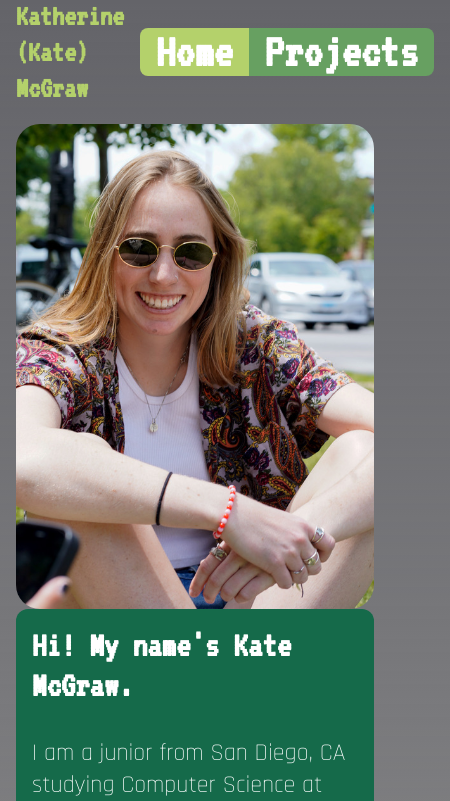
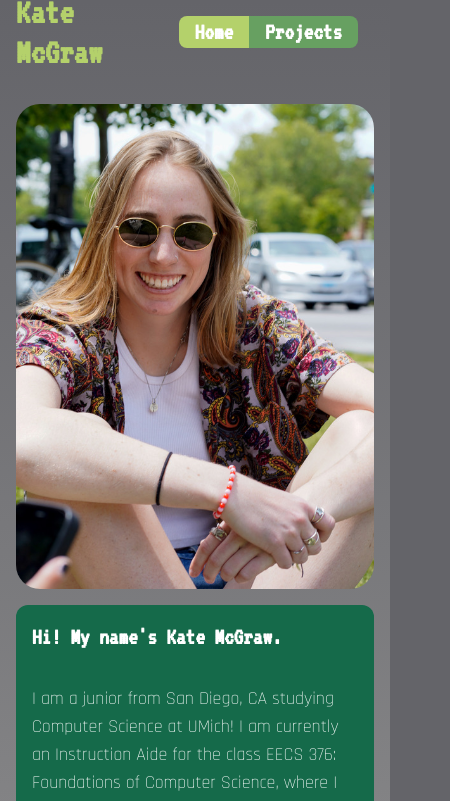
Before and after one commit to katemcgraw0/katesweb, a Next.js app: page / in a window 390 px wide. Shown: the top 801 px of the page, 450 px wide, since content can reach past the window. Built offline with nearby package versions, Linux system fonts and the light colour scheme.

Commit message:
lots of styling changes

```diff
--- a/components/layout.js
+++ b/components/layout.js
@@ -6,13 +6,17 @@ import Link from 'next/link';
 
 const Layout = ({ children }) => {
   return (
+    <div className="flex flex-col min-h-screen w-full p-0">
+      {/* Include the Head component here */}
+      <Head>
+        <meta name="viewport" content="width=device-width, initial-scale=1.0" />
+      </Head>
 
-    <div className="flex flex-col min-h-screen">
+      {/* Rest of your layout */}
       <Navbar />
-      <main className="flex-grow">{children}</main>
-      <Footer className="mt-auto" />
+      <main className="flex flex-col flex-grow w-full">{children}</main>
+      <Footer className="mt-auto w-full m-0 p-0" />
     </div>
   );
 };
-
 export default Layout;
--- a/components/navbar.js
+++ b/components/navbar.js
@@ -8,25 +8,25 @@ const Navbar = () => {
   const isHomePage = router.pathname === '/';
   const isProjectsPage = router.pathname == '/projects';
   return (
-    <nav className="bg-toolBar pt-5 pb-10">
+    <nav className="bg-toolBar sm:pt-5 pt pb-10">
       <div className="max-w-7xl mx-auto px-4 sm:px-6 lg:px-8">
         <div className="flex items-center justify-between h-16">
           <div className="flex items-center">
             <div className="flex items-center space-x-4">
-              <a className="md:text-5xl font-custom font-bold text-green5 text-3xl">Katherine (Kate) McGraw</a>
+              <a className="md:text-5xl font-custom font-bold text-green5 sm:text-5xl text-4xl"><span className="hidden md:inline">Katherine (</span>Kate<span className="hidden md:inline">)</span> McGraw</a>
             </div>
           </div>
           <div className="flex px-4">
             <Link legacyBehavior href="/">
             <a
-                className={`block text-5xl font-custom font-bold text-white rounded-l-lg px-4 ${isHomePage ? 'bg-green5' : 'bg-green4'
+                className={`block text-2xl sm:text-5xl font-custom font-bold text-white rounded-l-lg px-4 ${isHomePage ? 'bg-green5' : 'bg-green4'
                 } hover:bg-green5 transition-colors`}
               >
                 Home
               </a>
             </Link>
             <Link legacyBehavior href="/projects">
-              <a className={`block text-5xl font-custom font-bold text-white rounded-r-lg px-4 ${isProjectsPage ? 'bg-green5' : 'bg-green4'
+              <a className={`block text-2xl sm:text-5xl font-custom font-bold text-white rounded-r-lg px-4 ${isProjectsPage ? 'bg-green5' : 'bg-green4'
                 } hover:bg-green5 transition-colors`}>Projects</a>
             </Link>
           </div>
--- a/pages/index.js
+++ b/pages/index.js
@@ -9,10 +9,10 @@ export default function Home() {
     <Layout>
     <div className="flex flex-col min-h-full">
     <main className="">
-      <div className="max-w-7xl mx-auto px-4 sm:px-6 lg:px-8">
+      <div className="max-w-7xl mx-auto px-4 sm:px-6 lg:px-8 ">
         <div className="flex flex-col lg:flex-row">
           {/* Picture */}
-          <div className="lg:w-1/2 flex items-center w-full">
+          <div className="lg:w-1/2 flex items-center w-full lg:mb-0 mb-4">
             <img
               src="/me.jpeg"  // Replace with the path to your image
               alt="Your Image"
@@ -20,12 +20,12 @@ export default function Home() {
             />
           </div>
           {/* Text Box */}
-          <div className="lg:w-1/2 lg:pl-8 flex items-center ">
+          <div className="lg:w-1/2 lg:pl-8  flex items-center ">
             <div>
-              <h2 className="font-custom text-4xl font-bold mb-0 bg-green3 mt-0 p-4 text-white rounded-t-xl ">
+              <h2 className="font-custom sm:text-4xl text-2xl font-bold mb-0 bg-green3 mt-0 p-4 text-white rounded-t-xl ">
                 Hi! My name's Kate McGraw.
               </h2>
-              <p className="text-2xl mb-4 bg-green3 mt-0 p-4 text-white rounded-b-xl font-bodyCust">
+              <p className="sm:text-2xl text-lg mb-4 bg-green3 mt-0 p-4 text-white rounded-b-xl font-bodyCust">
                 I am a junior from San Diego, CA studying Computer Science at UMich! I am currently an Instruction Aide for the class EECS 376: Foundations of Computer Science, where I teach students about different techniques for analyzing and writing algorithms, computability, complexity, and cryptography basics. I am an up and coming software engineer with a diverse set of passions. When I am not coding, I like to spend my time outdoors, watching Michigan football (Go Blue!), listening to music, or hanging out at the beach with friends. I am excited to be beginning my career as a software engineer and am looking forward to learning more about the tech industry and becoming a better software engineer!
               </p>
               {/* Add additional text content or any other elements you want */}
--- a/pages/projects.js
+++ b/pages/projects.js
@@ -23,10 +23,10 @@ export default function Projects () {
                       alt='Your Image'
                       className='w-auto h-72 rounded-md'
                     />
-                    <h2 className='font-custom text-4xl font-bold mb-0 mt-0 p-4 text-white rounded-t-xl'>
+                    <h2 className='font-custom sm:text-4xl text-3xl font-bold mb-0 mt-0 p-4 text-white rounded-t-xl'>
                       Zodiacify
                     </h2>
-                    <p className='text-2xl mt-4 text-white font-bodyCust'>
+                    <p className='sm:text-2xl text-lg mt-4 text-white font-bodyCust'>
                       A website I built that uses the Spotify API to access
                       users' data and uses the OpenAI API to predict their
                       zodiac sign based on this data. I also implemented
@@ -37,7 +37,7 @@ export default function Projects () {
                       it engaged a lot of my friends in what I was working on
                       and I got a lot of positive feedback:)
                     </p>
-                    <p className='text-2xl mt-4 text-white font-bodyCust '>
+                    <p className='sm:text-2xl text-lg mt-4 text-white font-bodyCust '>
                       Technologies Used: React, Next.js, NextAuth.js,
                       TailwindCSS, OpenAI API, Spotify API, Vercel
                     </p>
@@ -49,7 +49,7 @@ export default function Projects () {
                       target='_blank'
                       passHref
                     >
-                      <a className='bg-green5 hover:bg-green4 text-2xl text-white font-bold font-custom py-2 px-4 rounded mr-2'>
+                      <a className='bg-green5 hover:bg-green4 sm:text-2xl text-lg text-white font-bold font-custom py-2 px-4 rounded mr-2 text-center'>
                         Click here to See!
                       </a>
                     </Link>
@@ -59,7 +59,7 @@ export default function Projects () {
                       target='_blank'
                       passHref
                     >
-                      <a className='bg-green5 hover:bg-green4 text-2xl text-white font-bold font-custom py-2 px-4 rounded'>
+                      <a className='bg-green5 hover:bg-green4 sm:text-2xl text-lg text-white font-bold font-custom py-2 px-4 rounded text-center'>
                         Github Repo
                       </a>
                     </Link>
@@ -74,10 +74,10 @@ export default function Projects () {
                       alt='Your Image'
                       className='w-auto h-72 rounded-md'
                     />
-                    <h2 className='font-custom text-4xl font-bold mb-0 mt-0 p-4 text-white rounded-t-xl'>
+                    <h2 className='font-custom sm:text-4xl text-3xl font-bold mb-0 mt-0 p-4 text-white rounded-t-xl'>
                       Theta Tau Website
                     </h2>
-                    <p className='text-2xl mt-4 text-white font-bodyCust'>
+                    <p className='sm:text-2xl text-lg mt-4 text-white font-bodyCust'>
                       A website I helped build to showcase my professional
                       engineering fraternity. It serves to inform prospective
                       members of our fraternity's values and purpose. Members
@@ -92,7 +92,7 @@ export default function Projects () {
                       internal functionality, which has made a huge difference
                       in the administration of our fraternity.
                     </p>
-                    <p className='text-2xl mt-4 text-white font-bodyCust mb-2'>
+                    <p className='sm:text-2xl text-lg mt-4 text-white font-bodyCust mb-2'>
                       Technologies Used: Typescript, React, Next.js,
                       TailwindCSS, Netlify, Supabase
                     </p>
@@ -104,7 +104,7 @@ export default function Projects () {
                           target='_blank'
                           passHref
                         >
-                          <a className='bg-green5 hover:bg-green4 text-2xl text-white font-bold font-custom py-2 px-4 rounded mr-2 s'>
+                          <a className='bg-green5 hover:bg-green4 sm:text-2xl text-lg text-white font-bold font-custom py-2 px-4 rounded mr-2 s text-center'>
                             Click here to See!
                           </a>
                         </Link>
@@ -114,7 +114,7 @@ export default function Projects () {
                           target='_blank'
                           passHref
                         >
-                          <a className='bg-green5 hover:bg-green4 text-2xl text-white font-bold font-custom py-2 px-4 rounded'>
+                          <a className='bg-green5 hover:bg-green4 sm:text-2xl text-lg text-white font-bold font-custom py-2 px-4 rounded text-center'>
                             Github Repo
                           </a>
                         </Link>
```
